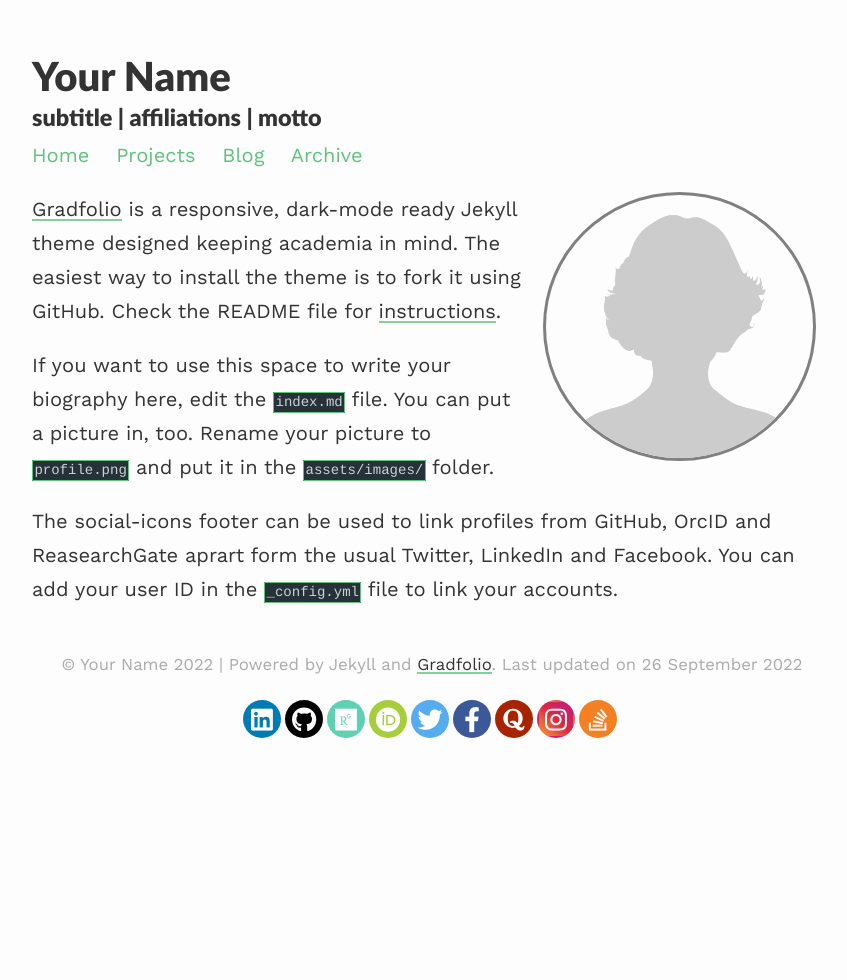
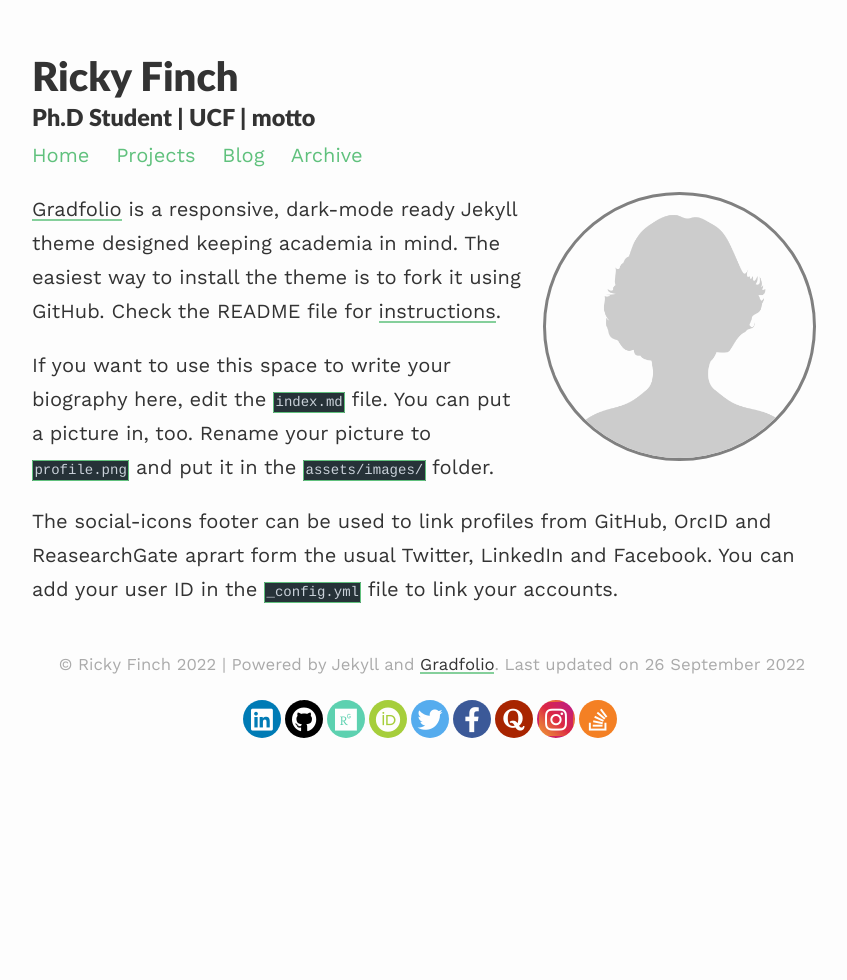
Before and after one commit to rafinch55/Prof-Webbie, a Jekyll site: the page built from index.md, in a window 1280 px wide. Shown: the whole page, without its empty margins (208-1055 px from the left). Built offline with Jekyll 4.4.1, drawn with Linux system fonts in a browser that asks for light colours; nearby versions of some CDN libraries.

Commit message:
basic info

```diff
--- a/_config.yml
+++ b/_config.yml
@@ -1,9 +1,9 @@
 ### your site title here
 
-title: Your Name
-description: subtitle | affiliations | motto
+title: Ricky Finch
+description: Ph.D Student | UCF | motto
 
-baseurl: /gradfolio #name of GitHub repository
+baseurl: /Prof-Webbie #name of GitHub repository
 url: "" #custom url to be used instead of GitHub repository
 email: #
 
```
